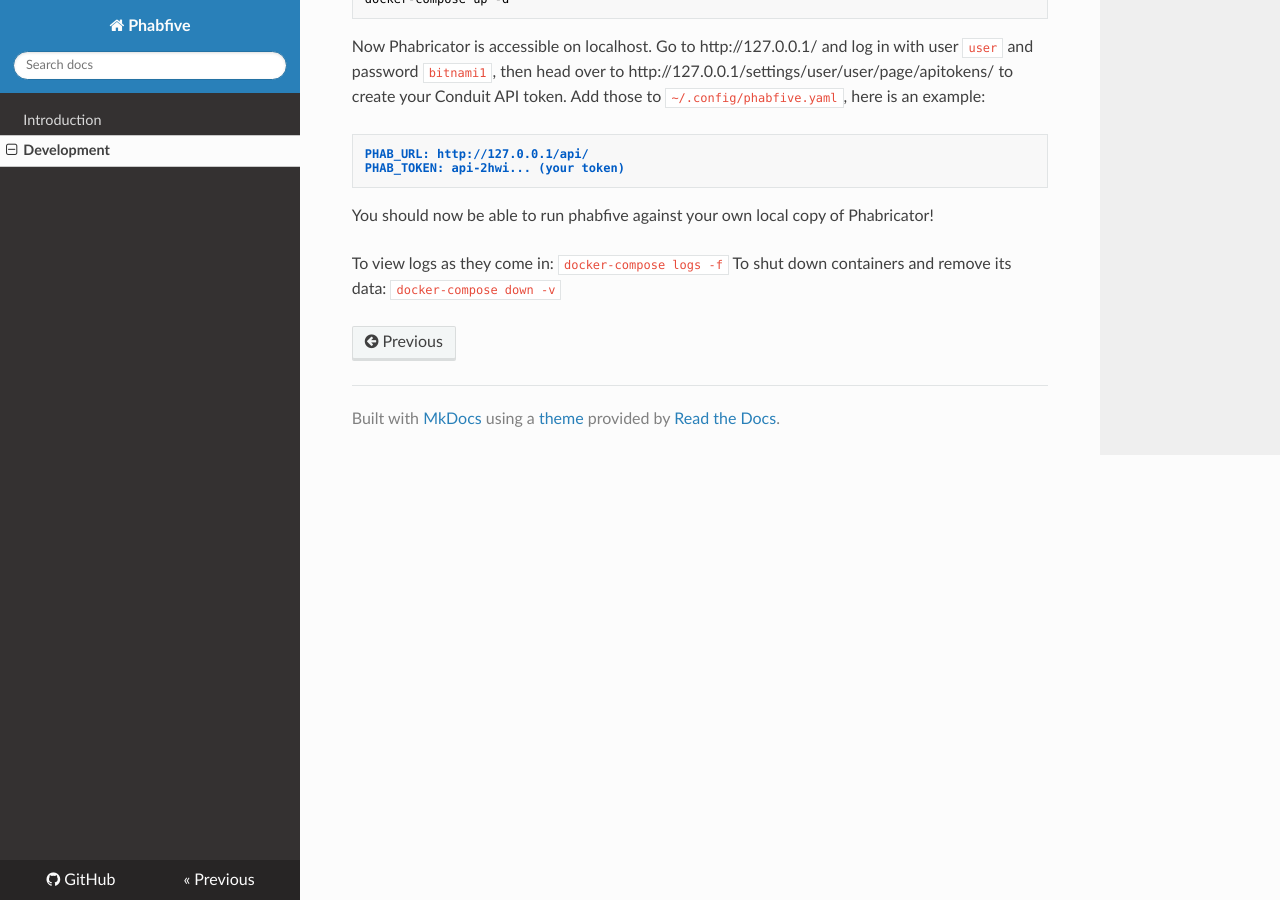
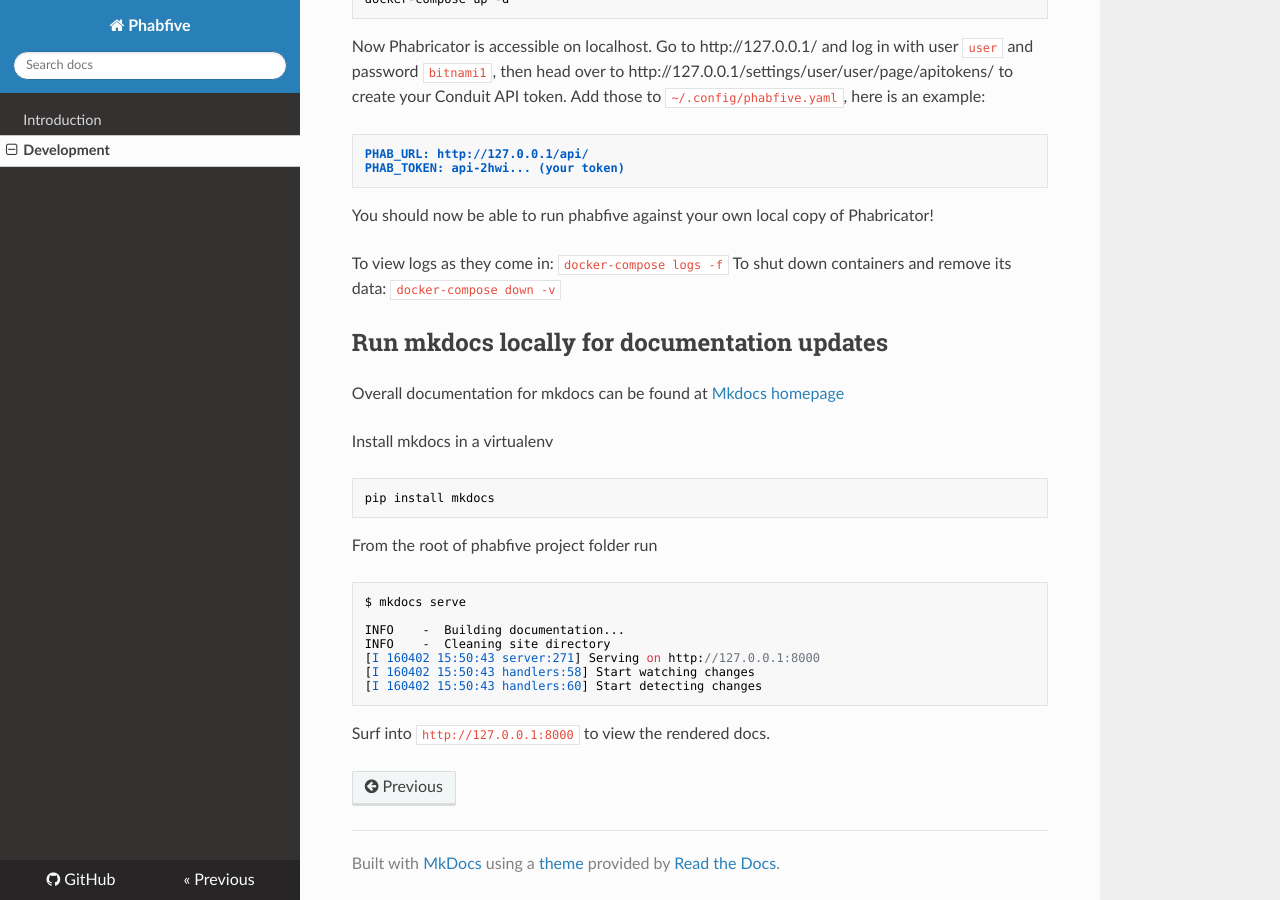
Before and after one commit to dynamist/phabfive, an MkDocs documentation site: the page built from docs/development.md, in a window 1280 px wide and 900 px high, scrolled down 1485 px. Built offline with MkDocs 1.6.1, drawn with Linux system fonts in a browser that asks for light colours; nearby versions of some CDN libraries.

Commit message:
Add section about running mkdocs locally to view/test documentation changes

````diff
--- a/docs/development.md
+++ b/docs/development.md
@@ -73,3 +73,29 @@
 
 To view logs as they come in: `docker-compose logs -f`
 To shut down containers and remove its data: `docker-compose down -v`
+
+
+
+## Run mkdocs locally for documentation updates
+
+Overall documentation for mkdocs can be found at [Mkdocs homepage](https://www.mkdocs.org/#installation)
+
+Install mkdocs in a virtualenv
+
+```
+pip install mkdocs
+```
+
+From the root of phabfive project folder run
+
+```
+$ mkdocs serve
+
+INFO    -  Building documentation...
+INFO    -  Cleaning site directory
+[I 160402 15:50:43 server:271] Serving on http://127.0.0.1:8000
+[I 160402 15:50:43 handlers:58] Start watching changes
+[I 160402 15:50:43 handlers:60] Start detecting changes
+```
+
+Surf into `http://127.0.0.1:8000` to view the rendered docs.
````
